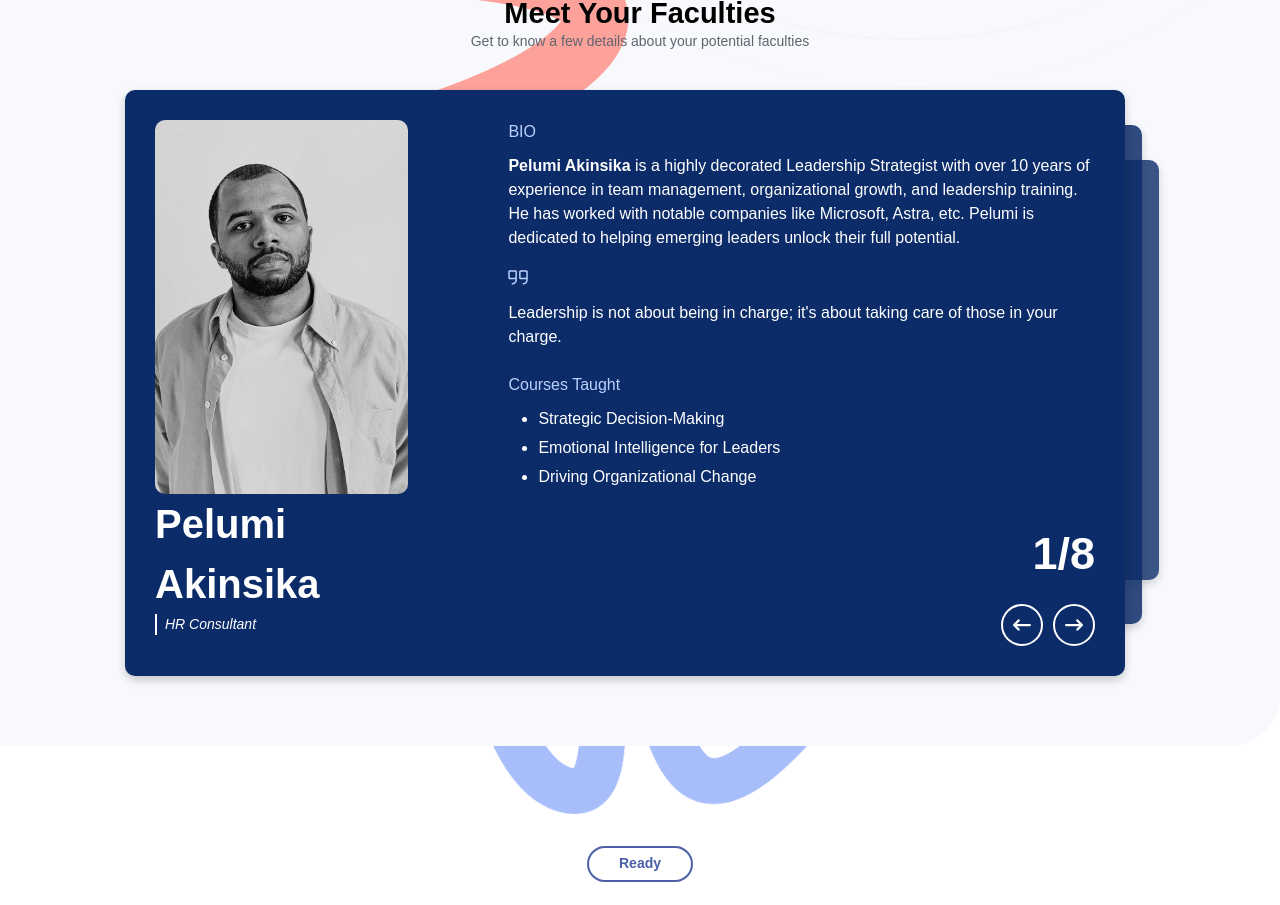
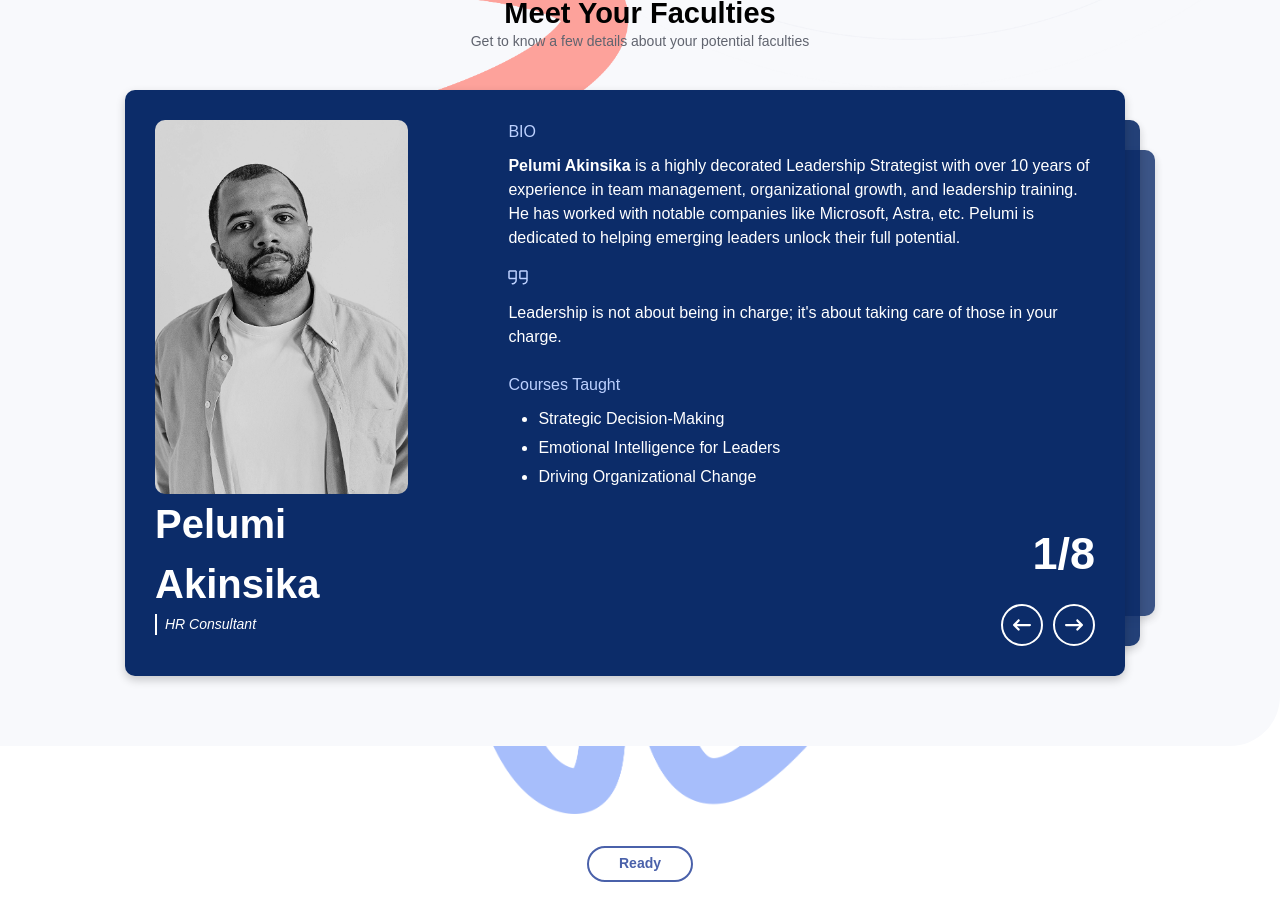
Before and after one commit to Afolabi-Ridwan/fees, a React (Vite) app: page / in a window 1280 px wide. Shown: the part 3360-4265 px from the top of the page. Built offline with nearby package versions, Linux system fonts and the light colour scheme.

Commit message:
corrections

```diff
--- a/src/pages/Home/FacultiesSection/ProfileCard.tsx
+++ b/src/pages/Home/FacultiesSection/ProfileCard.tsx
@@ -9,6 +9,25 @@ const ProfileCard = () => {
     const [index, setIndex] = useState(0);
     const [activeHeight, setActiveHeight] = useState<number | null>(null);
     const activeCardRef = useRef<HTMLDivElement>(null);
+
+    const [stepOffset, setStepOffset] = useState(30);
+    const [thirdCardAdjustment, setThirdCardAdjustment] = useState(60);
+    useEffect(() => {
+        const updateAdjustment = () => {
+            if (window.innerWidth < 768) {
+                setThirdCardAdjustment(40);
+                setStepOffset(20)
+            } else {
+                setThirdCardAdjustment(60);
+                setStepOffset(30)
+            }
+        };
+
+        updateAdjustment();
+        window.addEventListener("resize", updateAdjustment);
+
+        return () => window.removeEventListener("resize", updateAdjustment);
+    }, []);
 
     useEffect(() => {
         if (!activeCardRef.current) return;
@@ -45,21 +64,27 @@ const ProfileCard = () => {
                         key={card.id}
                         ref={position === 0 ? activeCardRef : null}
                         className={`card ${position === 0 ? "active" : ""}`}
+
+
+
+
                         style={{
                             zIndex: cardsData.length - position,
-                            transform: `translateX(${position === 0 ? 0 : position * 10}px)`,
-                            opacity: position === 0 ? 1 : 0.9 - position * 0.05,
+                            transform: `translateX(${position * 10}px)`,
+                            opacity: 1 - position * 0.1,
                             height:
                                 position === 0
                                     ? "auto"
-                                    : activeHeight
-                                        ? `${activeHeight * (1 - (0.05 + (position - 1) * 0.15))}px`
-                                        : "auto",
-                            top: position === 0 ? "0" : `${position * 35}px`,
-                            right: position === 0 ? "auto" : `-${position * 7}px`,
+                                    : position === 2
+                                        ? `${activeHeight && activeHeight - thirdCardAdjustment}px`
+                                        : `${activeHeight}px`,
+                            top: `${position * stepOffset}px`,
+                            right: position === 0 ? "auto" : `-${position * 5}px`,
                             display: position < 3 ? "block" : "none",
                             overflow: "hidden",
                         }}
+
+
                     >
                         {position === 0 && (
                             <>
```
